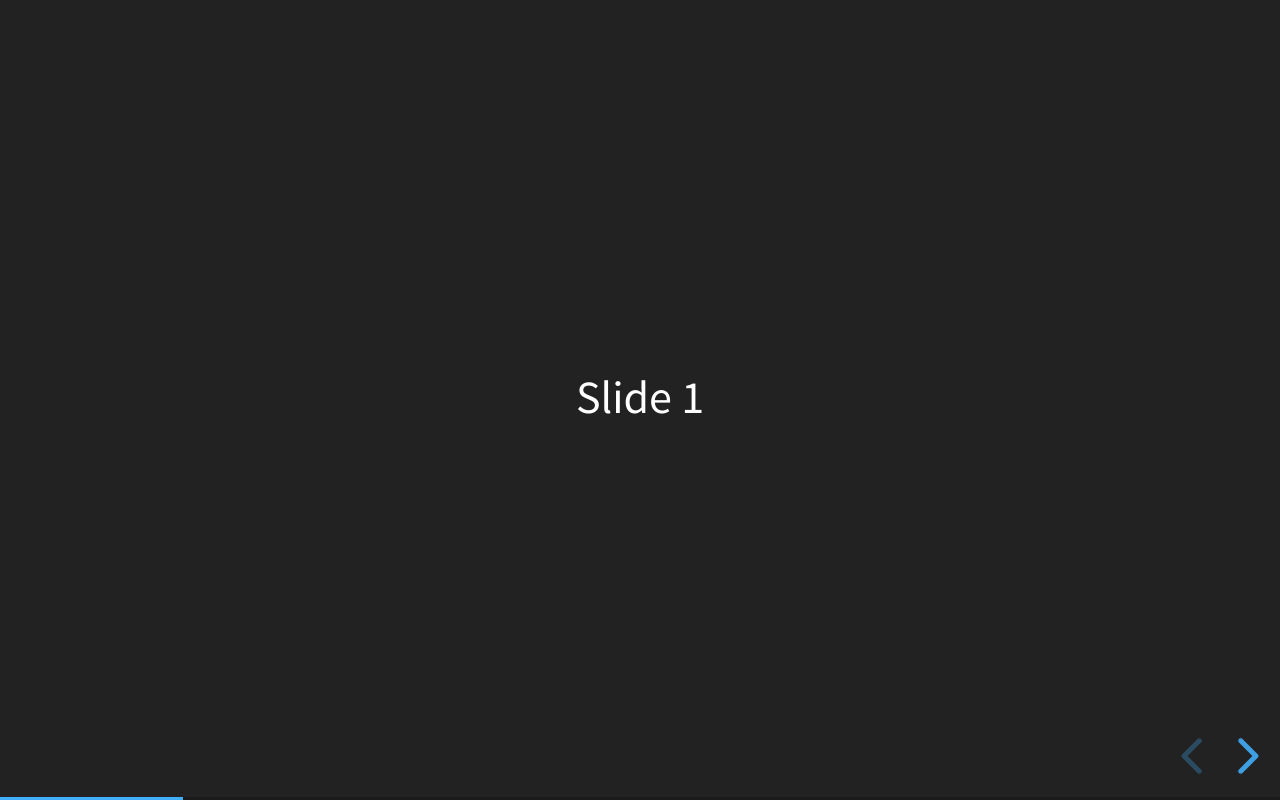
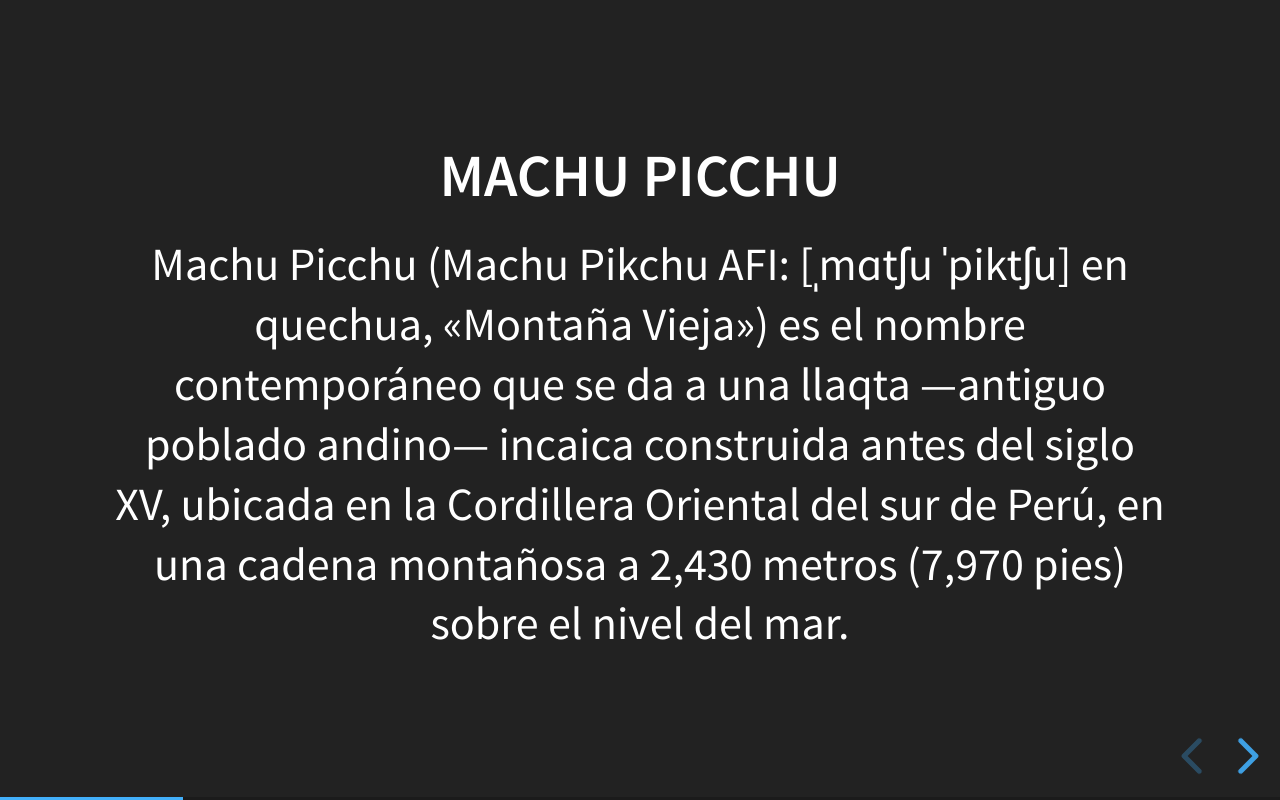
Before and after one commit to AnahiAramayo/repo, a website: page reveal.js/index.html in a window 1280 px wide. Both pictures are taken after a click on the button "next slide". Drawn offline with Linux system fonts and the light colour scheme.

Commit message:
Agregar slide 1

```diff
--- a/reveal.js/index.html
+++ b/reveal.js/index.html
@@ -30,8 +30,12 @@
 					Se denominan las nuevas siete maravillas del mundo moderno a los monumentos que resultaron ganadores en un concurso público e internacional celebrado en 2007, inspirado en la lista de las siete maravillas del mundo antiguo y realizado por una empresa privada de nombre New Open World Corporation.
 				</section>
 
+				<!-- Slide 1 -->
+				<section>
+					<h3>Machu Picchu</h3>
+					Machu Picchu (Machu Pikchu AFI: [ˌmɑtʃu ˈpiktʃu] en quechua, «Montaña Vieja») es el nombre contemporáneo que se da a una llaqta —antiguo poblado andino— incaica construida antes del siglo XV, ubicada en la Cordillera Oriental del sur de Perú, en una cadena montañosa a 2,430 metros (7,970 pies) sobre el nivel del mar.
+				</section>
 
-				<section>Slide 1</section>
 				<section>Slide 2</section>
 				<section>Slide 3</section>
 				<section>Slide 4</section>
```
